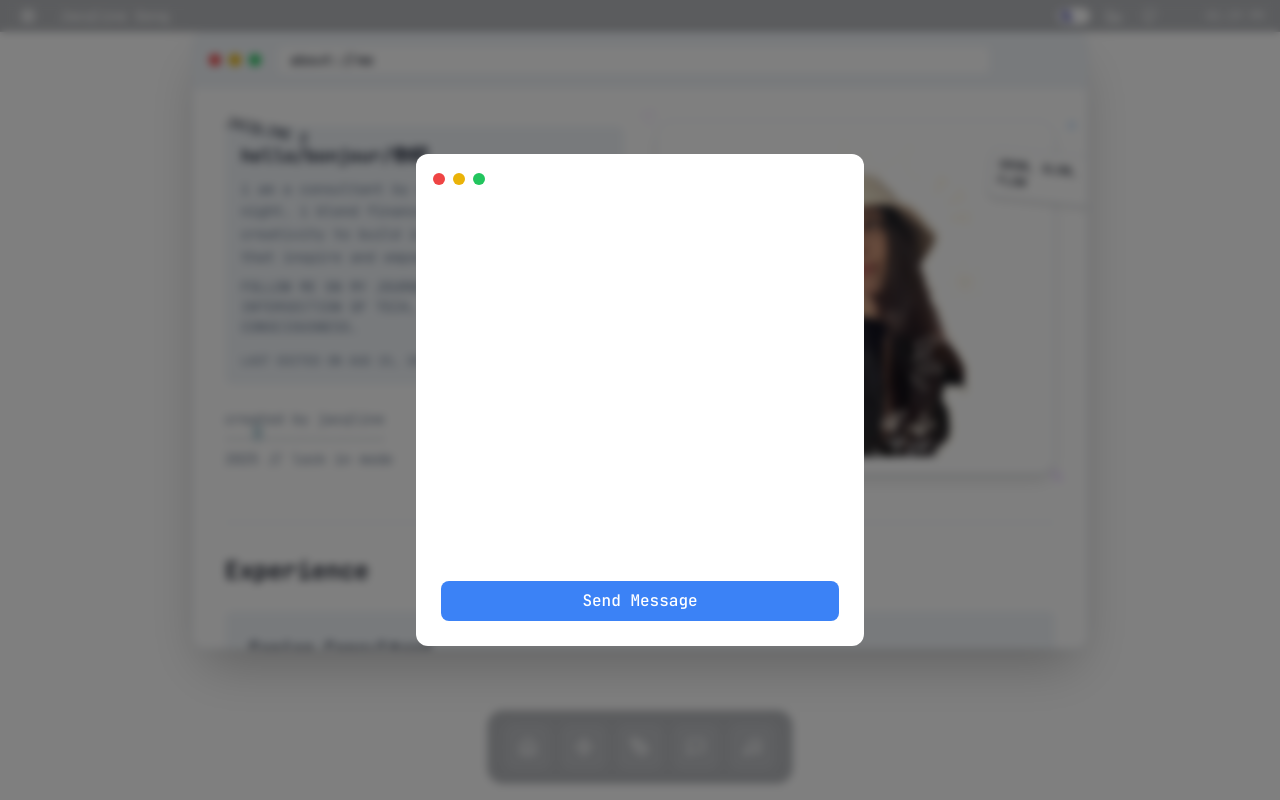
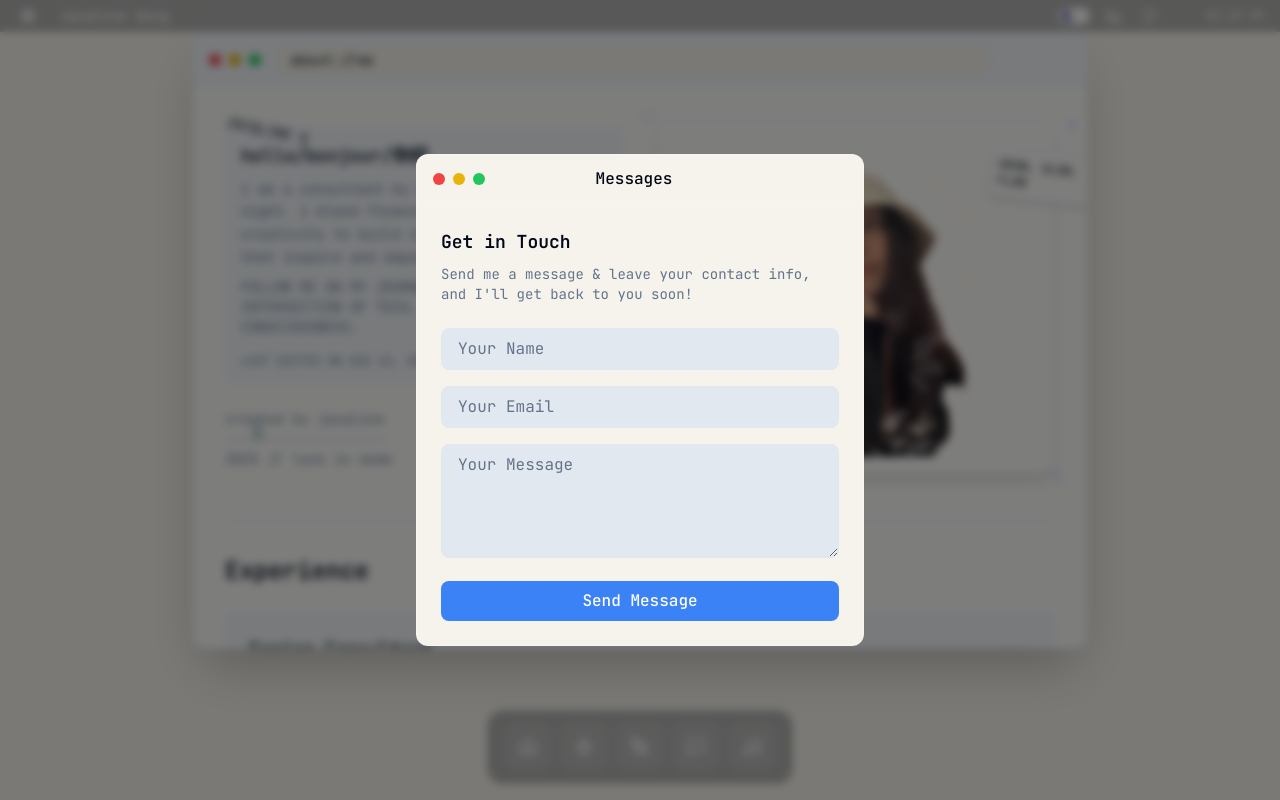
Before and after one commit to jacqlinegeng/jacqlinegeng.github.io, a React (Vite) app: page /about in a window 1280 px wide. Both pictures are taken after a click on the button 696 px from the left and 747 px from the top of the page. Built offline with nearby package versions, Linux system fonts and the light colour scheme; some icons are missing.

Commit message:
fixed light mode

```diff
--- a/src/components/ContactModal.tsx
+++ b/src/components/ContactModal.tsx
@@ -82,7 +82,7 @@ const ContactModal = ({ isOpen, onClose }: ContactModalProps) => {
             ></button>
             <div className="w-3 h-3 rounded-full bg-green-500"></div>
           </div>
-          <h2 className="text-white font-medium">Messages</h2>
+          <h2 className="text-card-foreground font-medium">Messages</h2>
           <div className="w-16"></div>
         </div>
 
@@ -90,8 +90,8 @@ const ContactModal = ({ isOpen, onClose }: ContactModalProps) => {
         {!isMinimized && (
           <div className="p-6">
             <div className="mb-6">
-              <h3 className="text-white text-lg font-semibold mb-2">Get in Touch</h3>
-              <p className="text-white/70 text-sm">Send me a message & leave your contact info, and I'll get back to you soon!</p>
+              <h3 className="text-card-foreground text-lg font-semibold mb-2">Get in Touch</h3>
+              <p className="text-muted-foreground text-sm">Send me a message & leave your contact info, and I'll get back to you soon!</p>
             </div>
 
             {/* Status Messages */}
@@ -114,7 +114,7 @@ const ContactModal = ({ isOpen, onClose }: ContactModalProps) => {
                   placeholder="Your Name"
                   value={formData.name}
                   onChange={(e) => setFormData({ ...formData, name: e.target.value })}
-                  className="w-full px-4 py-2 bg-white/10 border border-white/20 rounded-lg text-white placeholder-white/50 focus:outline-none focus:border-blue-400"
+                  className="w-full px-4 py-2 bg-input border border-border rounded-lg text-foreground placeholder-muted-foreground focus:outline-none focus:border-primary"
                   required
                   disabled={isSubmitting}
                 />
@@ -125,7 +125,7 @@ const ContactModal = ({ isOpen, onClose }: ContactModalProps) => {
                   placeholder="Your Email"
                   value={formData.email}
                   onChange={(e) => setFormData({ ...formData, email: e.target.value })}
-                  className="w-full px-4 py-2 bg-white/10 border border-white/20 rounded-lg text-white placeholder-white/50 focus:outline-none focus:border-blue-400"
+                  className="w-full px-4 py-2 bg-input border border-border rounded-lg text-foreground placeholder-muted-foreground focus:outline-none focus:border-primary"
                   required
                   disabled={isSubmitting}
                 />
@@ -136,7 +136,7 @@ const ContactModal = ({ isOpen, onClose }: ContactModalProps) => {
                   value={formData.message}
                   onChange={(e) => setFormData({ ...formData, message: e.target.value })}
                   rows={4}
-                  className="w-full px-4 py-2 bg-white/10 border border-white/20 rounded-lg text-white placeholder-white/50 focus:outline-none focus:border-blue-400 resize-none"
+                  className="w-full px-4 py-2 bg-input border border-border rounded-lg text-foreground placeholder-muted-foreground focus:outline-none focus:border-primary"
                   required
                   disabled={isSubmitting}
                 />
--- a/src/index.css
+++ b/src/index.css
@@ -6,10 +6,10 @@
 
 @layer base {
   :root {
-    --background: 0 0% 100%;
+    --background: 48 33% 94%;
     --foreground: 222.2 84% 4.9%;
 
-    --card: 0 0% 100%;
+    --card: 48 20% 98%;
     --card-foreground: 222.2 84% 4.9%;
 
     --popover: 0 0% 100%;
```
